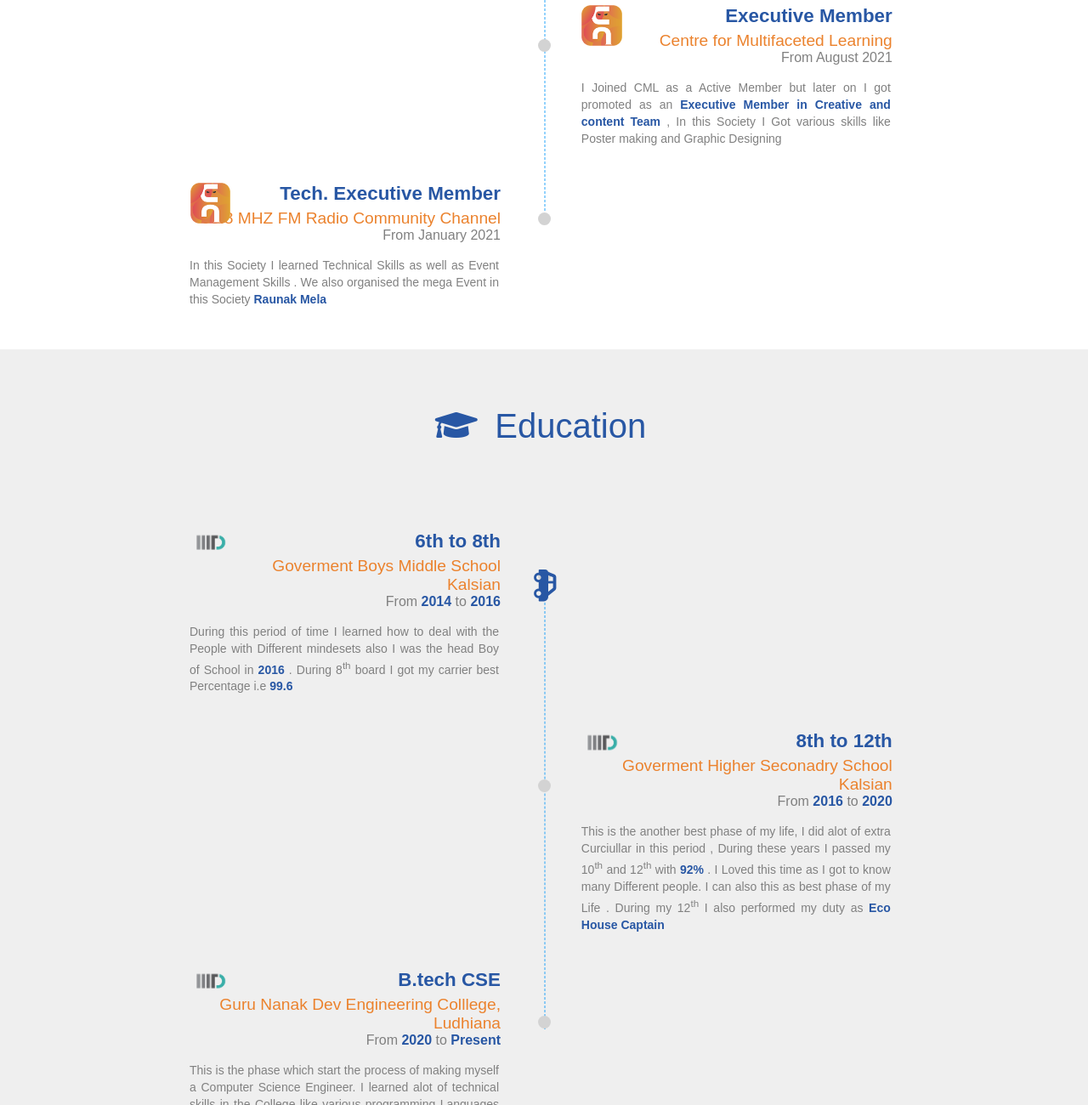
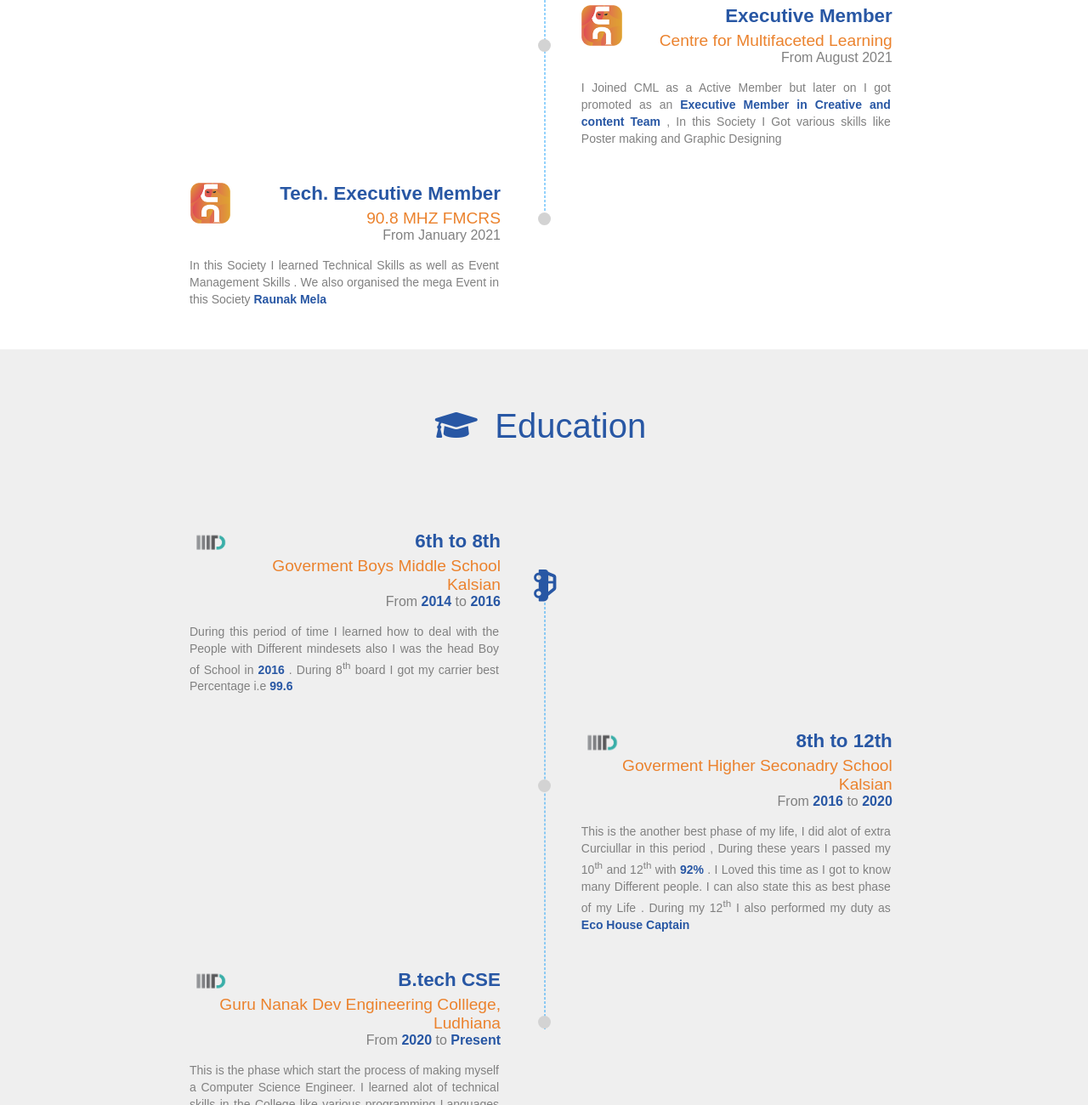
Before and after one commit to Rahul87654/Traning, a plain HTML site: page index.html in a window 1280 px wide. Shown: the part 1667-2967 px from the top of the page at 85% size. Drawn offline with Linux system fonts and the light colour scheme.

Commit message:
Update index.html

```diff
--- a/index.html
+++ b/index.html
@@ -195,7 +195,7 @@
                             <img src="ninjasicon.png">
                         </div>
                         <h3 class="experience-designation m0 m-blue">   Tech. Executive Member </h3>
-                        <h4 class="experience-company-name">90.8 MHZ FM Radio Community Channel  </h4>
+                        <h4 class="experience-company-name">90.8 MHZ FMCRS  </h4>
                         <h5 class="experience-duration m0"> From January 2021 </h5>
 
                         <p class="experience-description text-align-justify"> In this Society I learned Technical Skills as well as Event Management Skills . We also organised the mega Event in this Society <span class="text-highlight"> Raunak Mela </span> </p>
@@ -246,7 +246,7 @@
                         <h3 class="experience-designation  m0 m-blue"> 8th to 12th  </h3>
                         <h4 class="experience-company-name "> Goverment Higher Seconadry School Kalsian  </h4>
                         <h5 class="experience-duration m0"> From <span class="text-highlight">2016 </span> to <span class="text-highlight"> 2020 </span>  </h5>
-                        <p class="experience-description text-align-justify"> This is the another best phase of my life, I did alot of extra Curciullar in this period , During these years  I passed my 10<sup>th</sup> and 12<sup>th</sup> with <span class="text-highlight"> 92% </span> . I Loved this time as I got to know many Different people. I can also this as best phase of my Life . During my 12<sup>th</sup> I also performed my duty as <span class="text-highlight"> Eco House Captain</span></p>
+                        <p class="experience-description text-align-justify"> This is the another best phase of my life, I did alot of extra Curciullar in this period , During these years  I passed my 10<sup>th</sup> and 12<sup>th</sup> with <span class="text-highlight"> 92% </span> . I Loved this time as I got to know many Different people. I can also state this as best phase of my Life . During my 12<sup>th</sup> I also performed my duty as <span class="text-highlight"> Eco House Captain</span></p>
                     </div>
                 </div>
 
```
